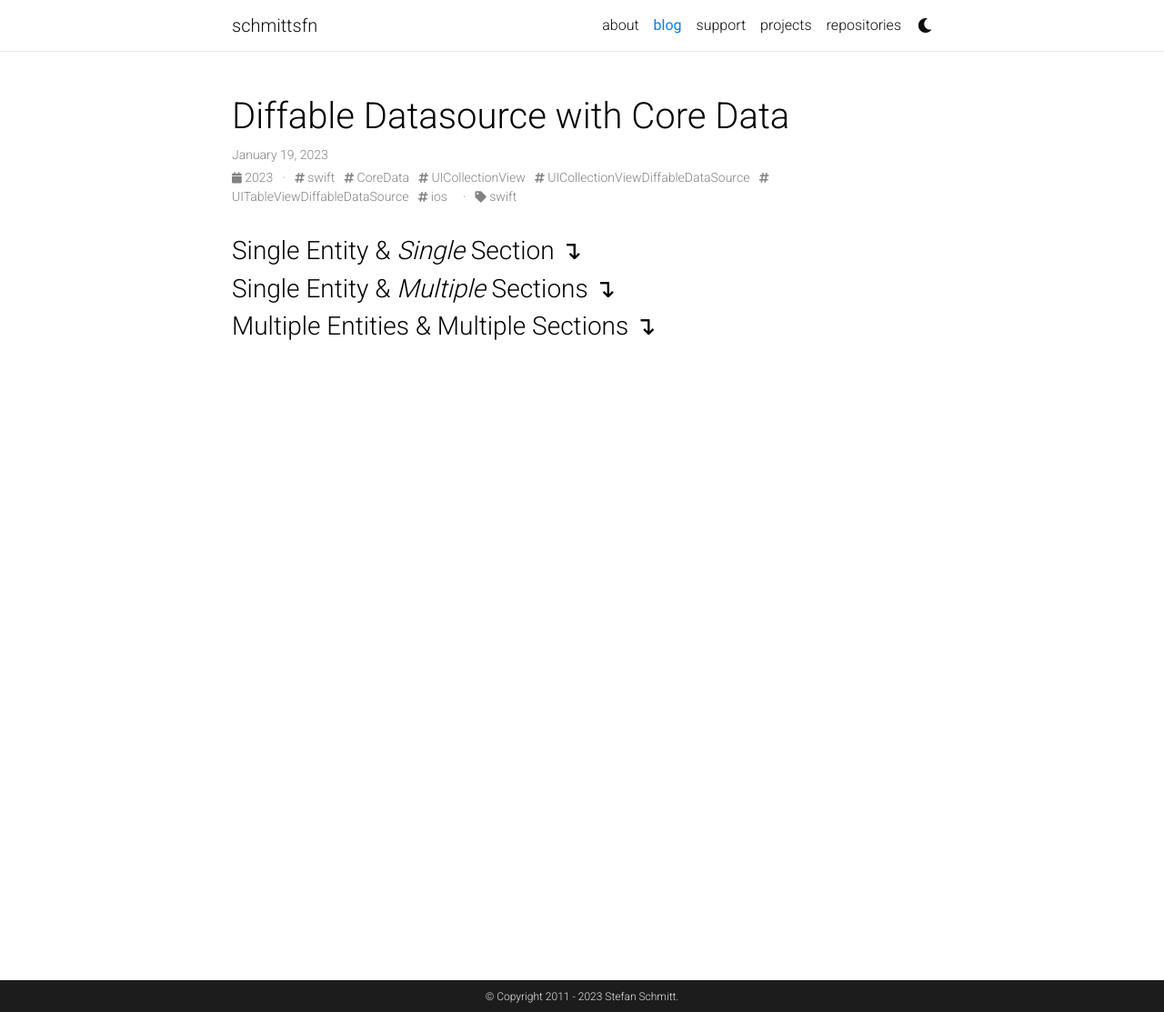
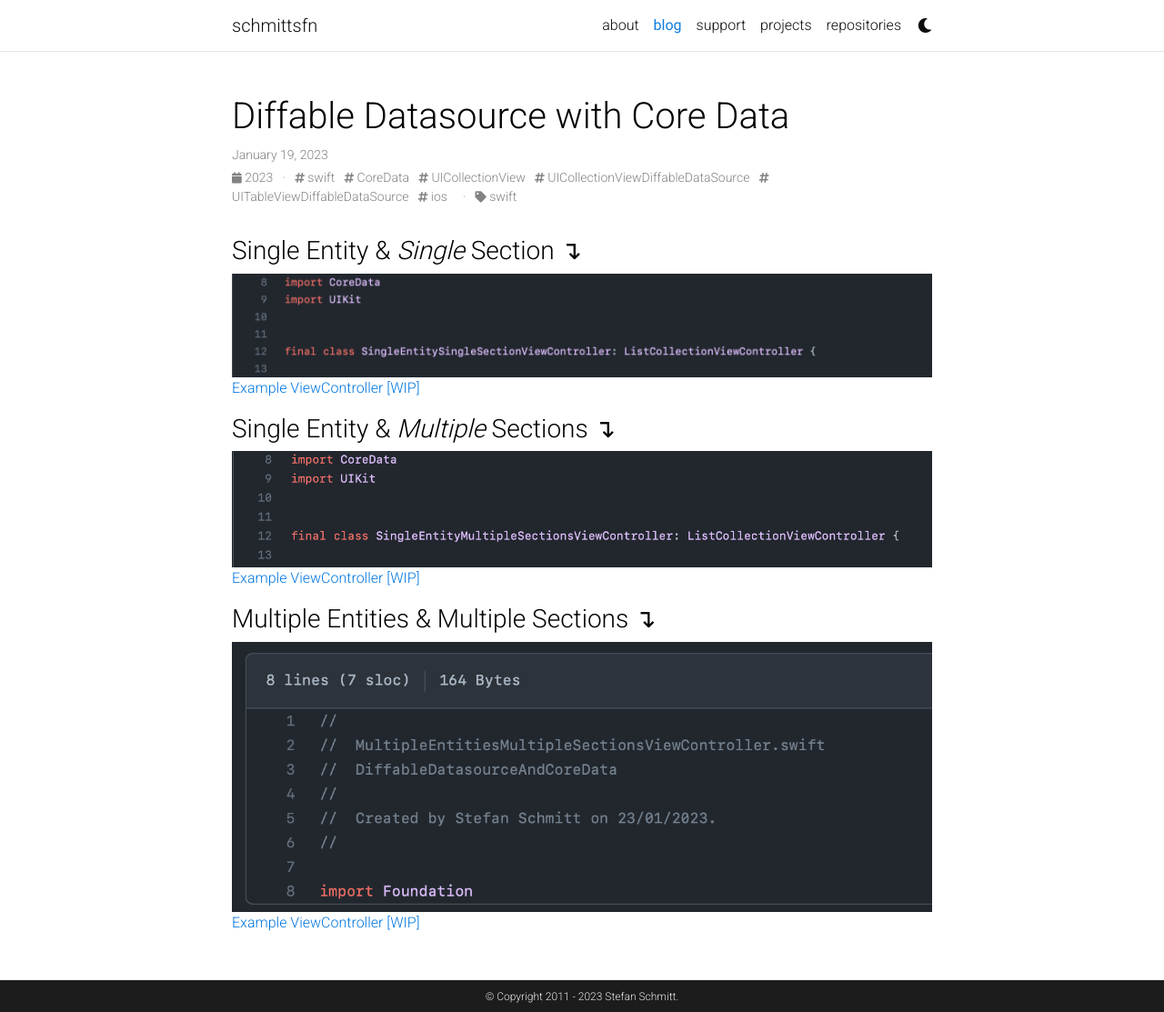
Before and after one commit to schmittsfn/schmittsfn.github.io, a Jekyll site: the page built from _posts/2023-01-19-diffable-datasource-with-core-data.md, in a window 1280 px wide and 1113 px high. Shown: the whole window at 91% size. Built offline with Jekyll 4.4.1, drawn with Linux system fonts in a browser that asks for light colours; comment, search, counter and statistics services are not loaded; a style sheet for code colours, icons or effects is not loaded.

Commit message:
feat: Update diffabledatasource and coredata blog post
Still WIP

```diff
--- a/_posts/2023-01-19-diffable-datasource-with-core-data.md
+++ b/_posts/2023-01-19-diffable-datasource-with-core-data.md
@@ -7,9 +7,13 @@ categories: swift
 ---
 
 ### Single Entity & *Single* Section ↴
-
+<img src="/assets/img/blog_post_diffabledatasource_and_coredata_singleentitysinglesectionviewcontroller_dark.png" alt="swift diffabledatasource and coredata single entity & single section in dark mode" style="width:100%; height: auto;"/>
+<a href="https://github.com/schmittsfn/DiffableDatasourceAndCoreData/blob/main/DiffableDatasourceAndCoreData/SingleEntitySingleSectionViewController.swift" target="_blank">Example ViewController [WIP]</a>
 
 ### Single Entity & *Multiple* Sections ↴
-
+<img src="/assets/img/blog_post_diffabledatasource_and_coredata_singleentitymultiplesectionsviewcontroller_dark.png" alt="swift diffabledatasource and coredata single entity & single section in dark mode" style="width:100%; height: auto;"/>
+<a href="https://github.com/schmittsfn/DiffableDatasourceAndCoreData/blob/main/DiffableDatasourceAndCoreData/SingleEntityMultipleSectionsViewController.swift" target="_blank">Example ViewController [WIP]</a>
 
 ### Multiple Entities & Multiple Sections ↴
+<img src="/assets/img/blog_post_diffabledatasource_and_coredata_multipleentitiesmultiplesectionsviewcontroller_dark.png" alt="swift diffabledatasource and coredata single entity & single section in dark mode" style="width:100%; height: auto;"/>
+<a href="https://github.com/schmittsfn/DiffableDatasourceAndCoreData/blob/main/DiffableDatasourceAndCoreData/MultipleEntitiesMultipleSectionsViewController.swift" target="_blank">Example ViewController [WIP]</a>
```
Also changed, not shown: assets/img/blog_post_diffabledatasource_and_coredata_multipleentitiesmultiplesectionsviewcontroller_dark.png (added), assets/img/blog_post_diffabledatasource_and_coredata_singleentitymultiplesectionsviewcontroller_dark.png (added), assets/img/blog_post_diffabledatasource_and_coredata_singleentitysinglesectionviewcontroller_dark.png (added).
